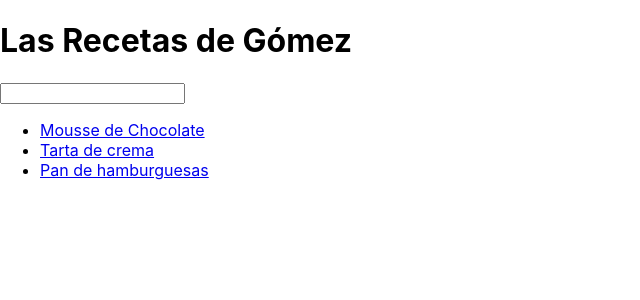
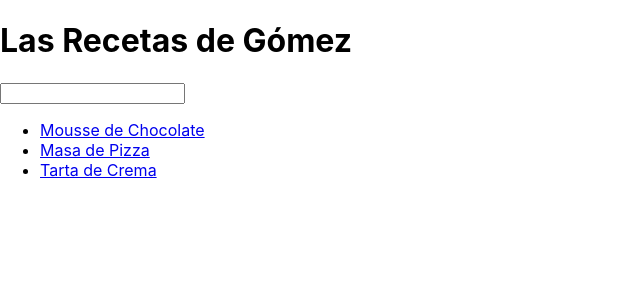
Before and after one commit to dzigaVertov/recetas, a React (Create React App) app: page / in a window 1280 px wide. Shown: the top 300 px of the page, without its empty margins (0-640 px from the left). Built offline with nearby package versions, Linux system fonts and the light colour scheme; the HTML template or start-up script is replaced by a standard one.

Commit message:
avances recetas

```diff
--- a/package.json
+++ b/package.json
@@ -10,7 +10,7 @@
     "react": "^18.2.0",
     "react-dom": "^18.2.0",
     "react-router-dom": "^6.6.1",
-    "react-scripts": "^2.1.3",
+    "react-scripts": "^5.0.1",
     "web-vitals": "^2.1.4"
   },
   "scripts": {
--- a/src/App.js
+++ b/src/App.js
@@ -10,7 +10,7 @@ function App() {
   return (
     <Routes>
       <Route path='/' element={<Home />} />
-      <Route path='/recetas/:id' element={<Receta receta=':id' />} />
+      <Route path='/recetas/:id' element={<Receta />} />
 
     </Routes>
   );
--- a/src/Home.js
+++ b/src/Home.js
@@ -4,7 +4,7 @@ import {Link} from 'react-router-dom'
 
 export default function Home() {
 
-  const recetas = ["Mousse de Chocolate", "Tarta de crema", "Pan de hamburguesas"];
+
 
   const recetas_db = {
     mousse_chocolate: {
@@ -26,28 +26,39 @@ export default function Home() {
         manteca : 50
       },
       instrucciones : "Mezclar todo y ponerlo al horno"
+    },
+    tarta_crema: {
+      nombre: 'Tarta de Crema',
+      ingredientes : {
+        sal : 50,
+        harina : 150,
+        crema : 300,
+        manteca : 50
+      },
+      instrucciones : "Mezclar todo y ponerlo al horno"
     }
 
   }
 
-  const [filtro, setFiltro] = useState('');
-  const [nombres_recetas, setNombres_recetas] = useState(recetas);
+  const recetas_entries =  Object.entries(recetas_db);
+  const recetas_keys = Object.keys(recetas_db);
+
+  const [recetas_mostradas, set_recetas_mostradas] = useState(recetas_entries);
+
+  /* const [nombres_recetas, setNombres_recetas] = useState(recetas_entries.forEach(elem => elem.nombre)); */
 
   function filtrar(event) {
     const filtro = event.target.value;
-    setFiltro(filtro);
-    setNombres_recetas(recetas.filter(elem => elem.toLowerCase().includes(filtro) ));
-
+    const id_nombres = recetas_entries
+    set_recetas_mostradas(recetas_entries.filter(([id, rec]) => rec.nombre.toLowerCase().includes(filtro) ));
   }
-
-
 
   return (
     <div >
       <h1>Las Recetas de Gómez</h1>
-      <input type='text' value={filtro} onChange={filtrar}></input>
+      <input type='text'  onChange={filtrar}></input>
       <ul>
-        {nombres_recetas.map(elem =>  <li key={elem}><Link to={'/recetas/' + elem}>{elem}</Link></li>)}
+        {recetas_mostradas.map(([id, rec]) =>  <li key={id}><Link to={'/recetas/' + id}>{rec.nombre}</Link></li>)}
       </ul>
 
     </div>
--- a/src/Ingredientes.js
+++ b/src/Ingredientes.js
@@ -5,7 +5,7 @@ export default function Ingredientes(props) {
   return (
 
     <ul>
-        {ingr.map((tipo)=> (<li>{tipo[0]} queseyo {tipo[1]}</li>))}
+        {ingr.map((tipo)=> (<li key={tipo[0]}>{tipo[0]}:  {tipo[1]}</li>))}
         </ul>
   )
 }
--- a/src/Receta.js
+++ b/src/Receta.js
@@ -1,39 +1,19 @@
 import React from 'react'
 import Ingredientes from './Ingredientes.js'
+import recetas_db from './Receta_db.js'
+import {useParams} from "react-router-dom"
 
 export default function Receta(props) {
-  const recetas_db = {
-    mousse_chocolate: {
-      nombre: 'Mousse de Chocolate',
-      ingredientes : {
-        sal : 50,
-        harina : 150,
-        crema : 300,
-        manteca : 50
-      },
-      instrucciones : "Mezclar todo y ponerlo al horno"
-    },
-    masa_pizza: {
-      nombre: 'Masa de Pizza',
-      ingredientes : {
-        sal : 50,
-        harina : 150,
-        crema : 300,
-        manteca : 50
-      },
-      instrucciones : "Mezclar todo y ponerlo al horno"
-    }
-
-  }
-  console.log(props.receta);
-
+  const {id} = useParams();
+  const receta = recetas_db[id];
   return (
     <div>
+        <h1>{receta.nombre}</h1>
         <div>
-            <Ingredientes receta={recetas_db[props.receta]} />
+            <Ingredientes receta={receta} />
         </div>
         <div>
-            {props.receta.instrucciones}
+            {receta.instrucciones}
         </div>
     </div>
   )
--- /dev/null
+++ b/src/Receta_db.js
@@ -0,0 +1,35 @@
+const recetas_db = {
+    mousse_chocolate: {
+      nombre: 'Mousse de Chocolate',
+      ingredientes : {
+        sal : 50,
+        harina : 150,
+        crema : 300,
+        manteca : 50
+      },
+      instrucciones : "Mezclar todo y ponerlo al horno"
+    },
+    masa_pizza: {
+      nombre: 'Masa de Pizza',
+      ingredientes : {
+        sal : 50,
+        harina : 150,
+        crema : 300,
+        manteca : 50
+      },
+      instrucciones : "Mezclar todo y ponerlo al horno"
+    },
+    tarta_crema: {
+      nombre: 'Tarta de Crema',
+      ingredientes : {
+        sal : 50,
+        harina : 150,
+        crema : 300,
+        manteca : 50
+      },
+      instrucciones : "Mezclar todo y ponerlo al horno"
+    }
+
+  }
+
+export default recetas_db
```
Also changed, not shown: 1 other file (tests, documents, lock files or other folders).
